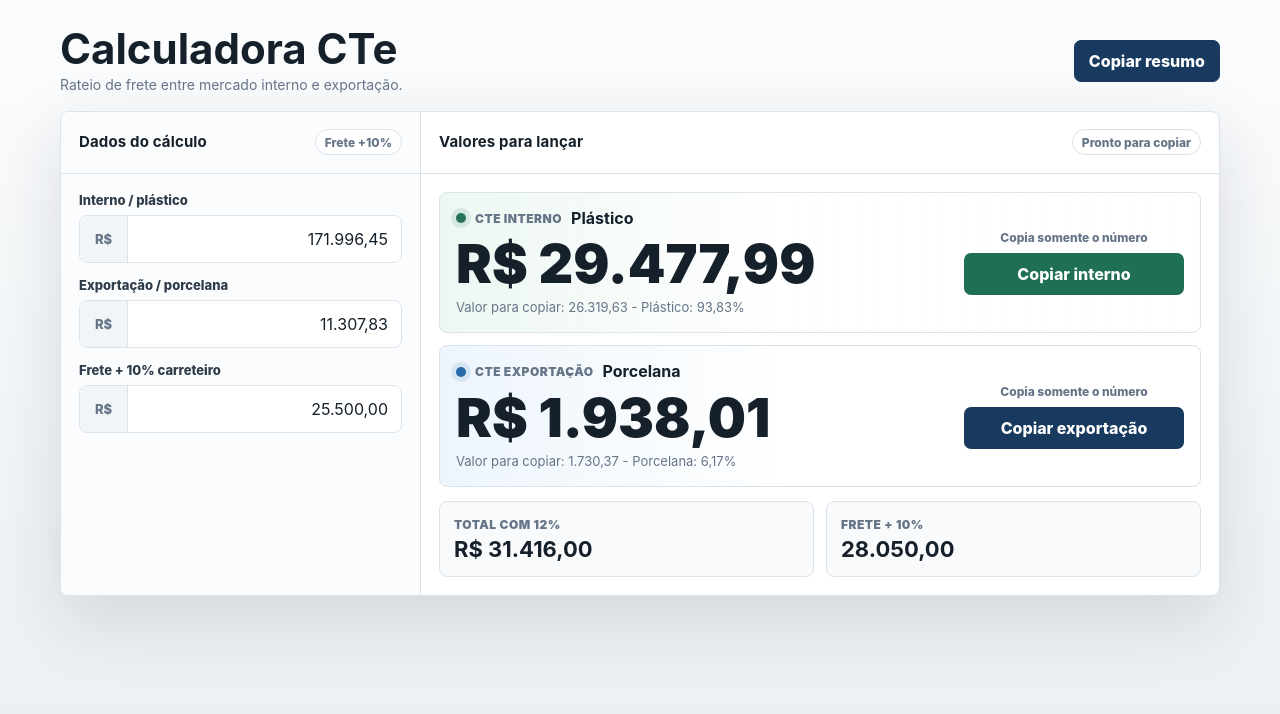
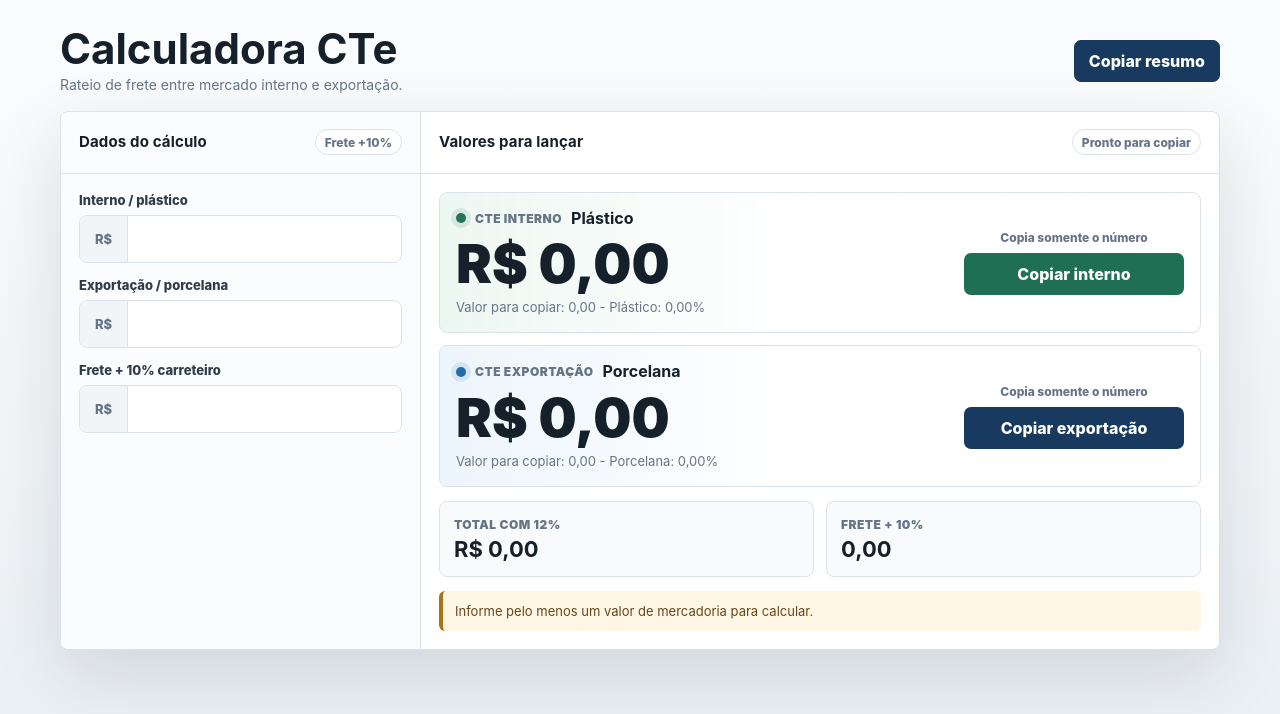
Before and after one commit to GabrielAlexsander/caculadora-ctes, a plain HTML site: page index.html in a window 1280 px wide. Drawn offline with Linux system fonts and the light colour scheme.

Commit message:
adicionando nova logica ao calculo

```diff
--- a/index.html
+++ b/index.html
@@ -484,7 +484,7 @@
             <label for="internalValue">Interno / plástico</label>
             <div class="input-wrap">
               <span class="prefix">R$</span>
-              <input id="internalValue" inputmode="decimal" autocomplete="off" value="171.996,45" />
+              <input id="internalValue" inputmode="decimal" autocomplete="off" />
             </div>
           </div>
 
@@ -492,7 +492,7 @@
             <label for="exportValue">Exportação / porcelana</label>
             <div class="input-wrap">
               <span class="prefix">R$</span>
-              <input id="exportValue" inputmode="decimal" autocomplete="off" value="11.307,83" />
+              <input id="exportValue" inputmode="decimal" autocomplete="off" />
             </div>
           </div>
 
@@ -500,7 +500,7 @@
             <label for="freightValue">Frete + 10% carreteiro</label>
             <div class="input-wrap">
               <span class="prefix">R$</span>
-              <input id="freightValue" inputmode="decimal" autocomplete="off" value="25.500,00" />
+              <input id="freightValue" inputmode="decimal" autocomplete="off" />
             </div>
           </div>
         </form>
@@ -521,8 +521,8 @@
                   <span>CTe interno</span>
                   <strong>Plástico</strong>
                 </div>
-                <div class="amount" id="internalIssueValue">R$ 29.477,99</div>
-                <div class="meta" id="internalMeta">Valor para copiar: 26.319,63 - Plástico: 93,83%</div>
+                <div class="amount" id="internalIssueValue">R$ 0,00</div>
+                <div class="meta" id="internalMeta">Valor para copiar: 0,00 - Plástico: 0,00%</div>
               </div>
               <div class="copy-panel">
                 <span class="copy-label">Copia somente o número</span>
@@ -537,8 +537,8 @@
                   <span>CTe exportação</span>
                   <strong>Porcelana</strong>
                 </div>
-                <div class="amount" id="exportIssueValue">R$ 1.938,01</div>
-                <div class="meta" id="exportMeta">Valor para copiar: 1.730,37 - Porcelana: 6,17%</div>
+                <div class="amount" id="exportIssueValue">R$ 0,00</div>
+                <div class="meta" id="exportMeta">Valor para copiar: 0,00 - Porcelana: 0,00%</div>
               </div>
               <div class="copy-panel">
                 <span class="copy-label">Copia somente o número</span>
@@ -550,11 +550,11 @@
           <div class="summary">
             <div class="metric">
               <span>Total com 12%</span>
-              <strong id="issueTotal">R$ 31.416,00</strong>
+              <strong id="issueTotal">R$ 0,00</strong>
             </div>
             <div class="metric">
               <span>Frete + 10%</span>
-              <strong id="copyTotal">28.050,00</strong>
+              <strong id="copyTotal">0,00</strong>
             </div>
           </div>
 
@@ -572,8 +572,8 @@
 
     const state = {
       copyValues: {
-        internalIssue: '26.319,63',
-        exportIssue: '1.730,37'
+        internalIssue: '0,00',
+        exportIssue: '0,00'
       }
     };
 
```
